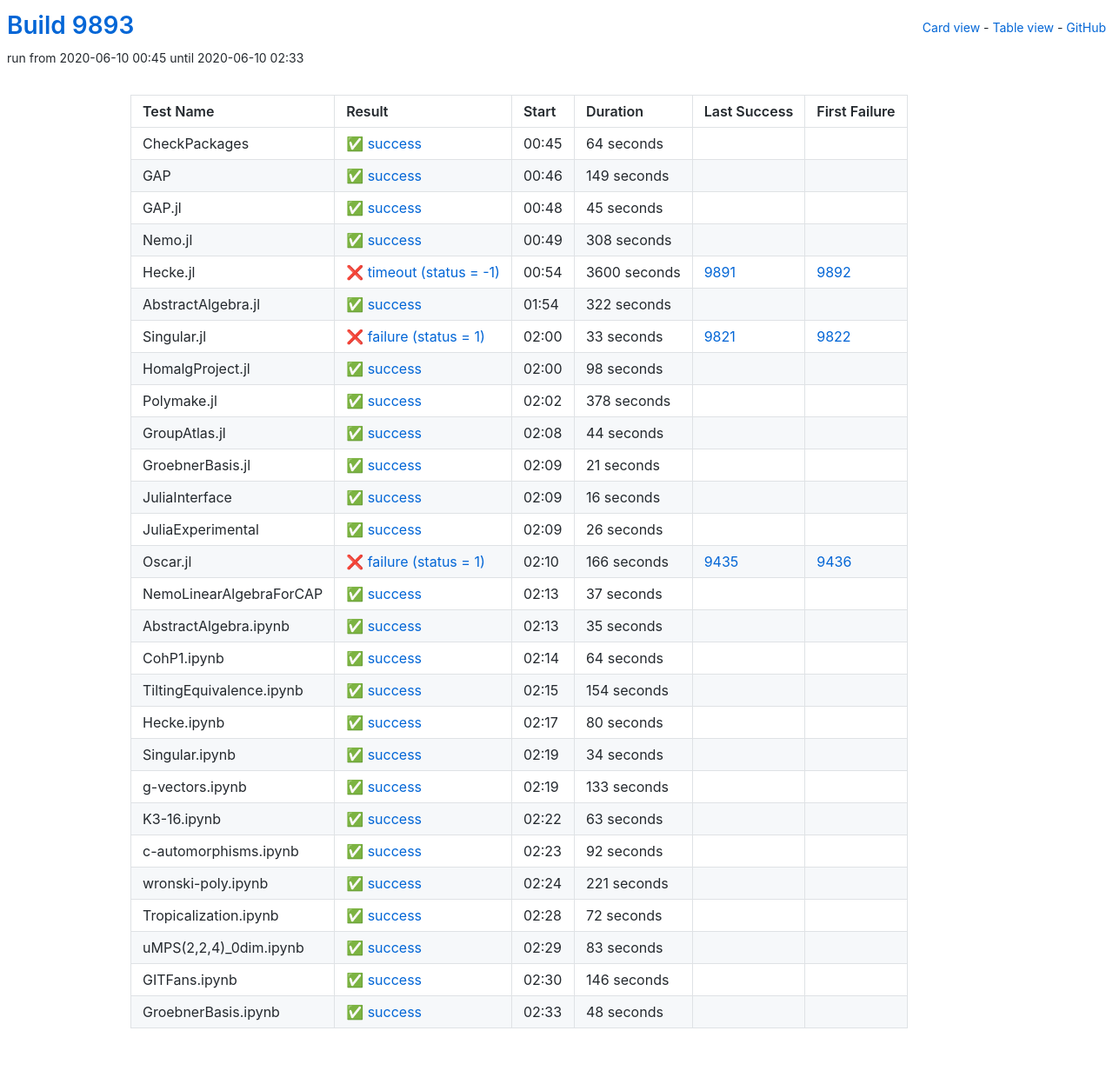
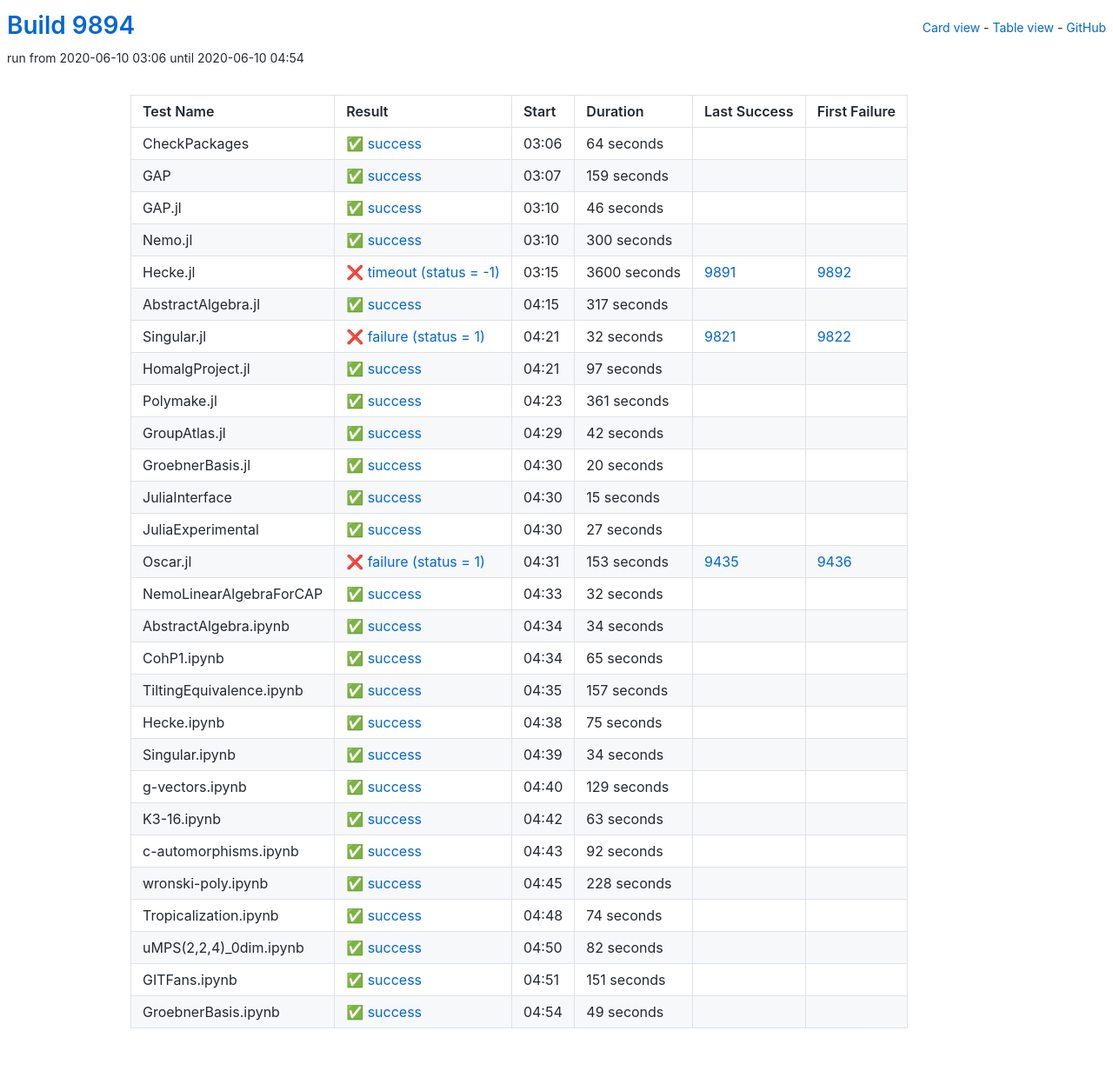
Before and after one commit to oscar-system/oscar-ci-status, a Jekyll site: the page built from table.html, in a window 1280 px wide. Shown: the whole page at 87% size. Built offline with Jekyll 4.4.1, drawn with Linux system fonts in a browser that asks for light colours.

Commit message:
Build 9894

```diff
--- a/_data/ci.yml
+++ b/_data/ci.yml
@@ -1,5 +1,5 @@
-build: 9893
-build_url: https://oscarci.mathematik.uni-kl.de/job/oscar/9893/
+build: 9894
+build_url: https://oscarci.mathematik.uni-kl.de/job/oscar/9894/
 job: oscar
 tests:
 - duration: 64
@@ -9,45 +9,45 @@
   id: checkpackages
   last_success: false
   last_success_url: null
-  log: https://oscarci.mathematik.uni-kl.de/job/oscar/9893/artifact/logs/build-9893/CheckPackages.log
+  log: https://oscarci.mathematik.uni-kl.de/job/oscar/9894/artifact/logs/build-9894/CheckPackages.log
   name: CheckPackages
-  start: 2020-06-10 00:45
+  start: 2020-06-10 03:06
   status: success
   success: true
-- duration: 149
+- duration: 159
   exitcode: 0
   first_failure: false
   first_failure_url: null
   id: gap
   last_success: false
   last_success_url: null
-  log: https://oscarci.mathematik.uni-kl.de/job/oscar/9893/artifact/logs/build-9893/GAP.log
+  log: https://oscarci.mathematik.uni-kl.de/job/oscar/9894/artifact/logs/build-9894/GAP.log
   name: GAP
-  start: 2020-06-10 00:46
+  start: 2020-06-10 03:07
   status: success
   success: true
-- duration: 45
+- duration: 46
   exitcode: 0
   first_failure: false
   first_failure_url: null
   id: gap-jl
   last_success: false
   last_success_url: null
-  log: https://oscarci.mathematik.uni-kl.de/job/oscar/9893/artifact/logs/build-9893/GAP.jl.log
+  log: https://oscarci.mathematik.uni-kl.de/job/oscar/9894/artifact/logs/build-9894/GAP.jl.log
   name: GAP.jl
-  start: 2020-06-10 00:48
+  start: 2020-06-10 03:10
   status: success
   success: true
-- duration: 308
+- duration: 300
   exitcode: 0
   first_failure: false
   first_failure_url: null
   id: nemo-jl
   last_success: false
   last_success_url: null
-  log: https://oscarci.mathematik.uni-kl.de/job/oscar/9893/artifact/logs/build-9893/Nemo.jl.log
+  log: https://oscarci.mathematik.uni-kl.de/job/oscar/9894/artifact/logs/build-9894/Nemo.jl.log
   name: Nemo.jl
-  start: 2020-06-10 00:49
+  start: 2020-06-10 03:10
   status: success
   success: true
 - duration: 3600
@@ -57,177 +57,177 @@
   id: hecke-jl
   last_success: 9891
   last_success_url: https://oscarci.mathematik.uni-kl.de/job/oscar/9891/
-  log: https://oscarci.mathematik.uni-kl.de/job/oscar/9893/artifact/logs/build-9893/Hecke.jl.log
+  log: https://oscarci.mathematik.uni-kl.de/job/oscar/9894/artifact/logs/build-9894/Hecke.jl.log
   name: Hecke.jl
-  start: 2020-06-10 00:54
+  start: 2020-06-10 03:15
   status: timeout
   success: false
-- duration: 322
+- duration: 317
   exitcode: 0
   first_failure: false
   first_failure_url: null
   id: abstractalgebra-jl
   last_success: false
   last_success_url: null
-  log: https://oscarci.mathematik.uni-kl.de/job/oscar/9893/artifact/logs/build-9893/AbstractAlgebra.jl.log
+  log: https://oscarci.mathematik.uni-kl.de/job/oscar/9894/artifact/logs/build-9894/AbstractAlgebra.jl.log
   name: AbstractAlgebra.jl
-  start: 2020-06-10 01:54
+  start: 2020-06-10 04:15
   status: success
   success: true
-- duration: 33
+- duration: 32
   exitcode: 1
   first_failure: 9822
   first_failure_url: https://oscarci.mathematik.uni-kl.de/job/oscar/9822/
   id: singular-jl
   last_success: 9821
   last_success_url: https://oscarci.mathematik.uni-kl.de/job/oscar/9821/
-  log: https://oscarci.mathematik.uni-kl.de/job/oscar/9893/artifact/logs/build-9893/Singular.jl.log
+  log: https://oscarci.mathematik.uni-kl.de/job/oscar/9894/artifact/logs/build-9894/Singular.jl.log
   name: Singular.jl
-  start: 2020-06-10 02:00
+  start: 2020-06-10 04:21
   status: failure
   success: false
-- duration: 98
+- duration: 97
   exitcode: 0
   first_failure: false
   first_failure_url: null
   id: homalgproject-jl
   last_success: false
   last_success_url: null
-  log: https://oscarci.mathematik.uni-kl.de/job/oscar/9893/artifact/logs/build-9893/HomalgProject.jl.log
+  log: https://oscarci.mathematik.uni-kl.de/job/oscar/9894/artifact/logs/build-9894/HomalgProject.jl.log
   name: HomalgProject.jl
-  start: 2020-06-10 02:00
+  start: 2020-06-10 04:21
   status: success
   success: true
-- duration: 378
+- duration: 361
   exitcode: 0
   first_failure: false
   first_failure_url: null
   id: polymake-jl
   last_success: false
   last_success_url: null
-  log: https://oscarci.mathematik.uni-kl.de/job/oscar/9893/artifact/logs/build-9893/Polymake.jl.log
+  log: https://oscarci.mathematik.uni-kl.de/job/oscar/9894/artifact/logs/build-9894/Polymake.jl.log
   name: Polymake.jl
-  start: 2020-06-10 02:02
+  start: 2020-06-10 04:23
   status: success
   success: true
-- duration: 44
+- duration: 42
   exitcode: 0
   first_failure: false
   first_failure_url: null
   id: groupatlas-jl
   last_success: false
   last_success_url: null
-  log: https://oscarci.mathematik.uni-kl.de/job/oscar/9893/artifact/logs/build-9893/GroupAtlas.jl.log
+  log: https://oscarci.mathematik.uni-kl.de/job/oscar/9894/artifact/logs/build-9894/GroupAtlas.jl.log
   name: GroupAtlas.jl
-  start: 2020-06-10 02:08
+  start: 2020-06-10 04:29
   status: success
   success: true
-- duration: 21
+- duration: 20
   exitcode: 0
   first_failure: false
   first_failure_url: null
   id: groebnerbasis-jl
   last_success: false
   last_success_url: null
-  log: https://oscarci.mathematik.uni-kl.de/job/oscar/9893/artifact/logs/build-9893/GroebnerBasis.jl.log
+  log: https://oscarci.mathematik.uni-kl.de/job/oscar/9894/artifact/logs/build-9894/GroebnerBasis.jl.log
   name: GroebnerBasis.jl
-  start: 2020-06-10 02:09
+  start: 2020-06-10 04:30
   status: success
   success: true
-- duration: 16
+- duration: 15
   exitcode: 0
   first_failure: false
   first_failure_url: null
   id: juliainterface
   last_success: false
   last_success_url: null
-  log: https://oscarci.mathematik.uni-kl.de/job/oscar/9893/artifact/logs/build-9893/JuliaInterface.log
+  log: https://oscarci.mathematik.uni-kl.de/job/oscar/9894/artifact/logs/build-9894/JuliaInterface.log
   name: JuliaInterface
-  start: 2020-06-10 02:09
+  start: 2020-06-10 04:30
   status: success
   success: true
-- duration: 26
+- duration: 27
   exitcode: 0
   first_failure: false
   first_failure_url: null
   id: juliaexperimental
   last_success: false
   last_success_url: null
-  log: https://oscarci.mathematik.uni-kl.de/job/oscar/9893/artifact/logs/build-9893/JuliaExperimental.log
+  log: https://oscarci.mathematik.uni-kl.de/job/oscar/9894/artifact/logs/build-9894/JuliaExperimental.log
   name: JuliaExperimental
-  start: 2020-06-10 02:09
+  start: 2020-06-10 04:30
   status: success
   success: true
-- duration: 166
+- duration: 153
   exitcode: 1
   first_failure: 9436
   first_failure_url: https://oscarci.mathematik.uni-kl.de/job/oscar/9436/
   id: oscar-jl
   last_success: 9435
   last_success_url: https://oscarci.mathematik.uni-kl.de/job/oscar/9435/
-  log: https://oscarci.mathematik.uni-kl.de/job/oscar/9893/artifact/logs/build-9893/Oscar.jl.log
+  log: https://oscarci.mathematik.uni-kl.de/job/oscar/9894/artifact/logs/build-9894/Oscar.jl.log
   name: Oscar.jl
-  start: 2020-06-10 02:10
+  start: 2020-06-10 04:31
   status: failure
   success: false
-- duration: 37
+- duration: 32
   exitcode: 0
   first_failure: false
   first_failure_url: null
   id: nemolinearalgebraforcap
   last_success: false
   last_success_url: null
-  log: https://oscarci.mathematik.uni-kl.de/job/oscar/9893/artifact/logs/build-9893/NemoLinearAlgebraForCAP.log
+  log: https://oscarci.mathematik.uni-kl.de/job/oscar/9894/artifact/logs/build-9894/NemoLinearAlgebraForCAP.log
   name: NemoLinearAlgebraForCAP
-  start: 2020-06-10 02:13
+  start: 2020-06-10 04:33
   status: success
   success: true
-- duration: 35
+- duration: 34
   exitcode: 0
   first_failure: false
   first_failure_url: null
   id: abstractalgebra-ipynb
   last_success: false
   last_success_url: null
-  log: https://oscarci.mathematik.uni-kl.de/job/oscar/9893/artifact/logs/build-9893/AbstractAlgebra.ipynb.log
+  log: https://oscarci.mathematik.uni-kl.de/job/oscar/9894/artifact/logs/build-9894/AbstractAlgebra.ipynb.log
   name: AbstractAlgebra.ipynb
-  start: 2020-06-10 02:13
+  start: 2020-06-10 04:34
   status: success
   success: true
-- duration: 64
+- duration: 65
   exitcode: 0
   first_failure: false
   first_failure_url: null
   id: cohp1-ipynb
   last_success: false
   last_success_url: null
-  log: https://oscarci.mathematik.uni-kl.de/job/oscar/9893/artifact/logs/build-9893/CohP1.ipynb.log
+  log: https://oscarci.mathematik.uni-kl.de/job/oscar/9894/artifact/logs/build-9894/CohP1.ipynb.log
   name: CohP1.ipynb
-  start: 2020-06-10 02:14
+  start: 2020-06-10 04:34
   status: success
   success: true
-- duration: 154
+- duration: 157
   exitcode: 0
   first_failure: false
   first_failure_url: null
   id: tiltingequivalence-ipynb
   last_success: false
   last_success_url: null
-  log: https://oscarci.mathematik.uni-kl.de/job/oscar/9893/artifact/logs/build-9893/TiltingEquivalence.ipynb.log
+  log: https://oscarci.mathematik.uni-kl.de/job/oscar/9894/artifact/logs/build-9894/TiltingEquivalence.ipynb.log
   name: TiltingEquivalence.ipynb
-  start: 2020-06-10 02:15
+  start: 2020-06-10 04:35
   status: success
   success: true
-- duration: 80
+- duration: 75
   exitcode: 0
   first_failure: false
   first_failure_url: null
   id: hecke-ipynb
   last_success: false
   last_success_url: null
-  log: https://oscarci.mathematik.uni-kl.de/job/oscar/9893/artifact/logs/build-9893/Hecke.ipynb.log
+  log: https://oscarci.mathematik.uni-kl.de/job/oscar/9894/artifact/logs/build-9894/Hecke.ipynb.log
   name: Hecke.ipynb
-  start: 2020-06-10 02:17
+  start: 2020-06-10 04:38
   status: success
   success: true
 - duration: 34
@@ -237,21 +237,21 @@
   id: singular-ipynb
   last_success: false
   last_success_url: null
-  log: https://oscarci.mathematik.uni-kl.de/job/oscar/9893/artifact/logs/build-9893/Singular.ipynb.log
+  log: https://oscarci.mathematik.uni-kl.de/job/oscar/9894/artifact/logs/build-9894/Singular.ipynb.log
   name: Singular.ipynb
-  start: 2020-06-10 02:19
+  start: 2020-06-10 04:39
   status: success
   success: true
-- duration: 133
+- duration: 129
   exitcode: 0
   first_failure: false
   first_failure_url: null
   id: g-vectors-ipynb
   last_success: false
   last_success_url: null
-  log: https://oscarci.mathematik.uni-kl.de/job/oscar/9893/artifact/logs/build-9893/g-vectors.ipynb.log
+  log: https://oscarci.mathematik.uni-kl.de/job/oscar/9894/artifact/logs/build-9894/g-vectors.ipynb.log
   name: g-vectors.ipynb
-  start: 2020-06-10 02:19
+  start: 2020-06-10 04:40
   status: success
   success: true
 - duration: 63
@@ -261,9 +261,9 @@
   id: k3-16-ipynb
   last_success: false
   last_success_url: null
-  log: https://oscarci.mathematik.uni-kl.de/job/oscar/9893/artifact/logs/build-9893/K3-16.ipynb.log
+  log: https://oscarci.mathematik.uni-kl.de/job/oscar/9894/artifact/logs/build-9894/K3-16.ipynb.log
   name: K3-16.ipynb
-  start: 2020-06-10 02:22
+  start: 2020-06-10 04:42
   status: success
   success: true
 - duration: 92
@@ -273,68 +273,68 @@
   id: c-automorphisms-ipynb
   last_success: false
   last_success_url: null
-  log: https://oscarci.mathematik.uni-kl.de/job/oscar/9893/artifact/logs/build-9893/c-automorphisms.ipynb.log
+  log: https://oscarci.mathematik.uni-kl.de/job/oscar/9894/artifact/logs/build-9894/c-automorphisms.ipynb.log
   name: c-automorphisms.ipynb
-  start: 2020-06-10 02:23
+  start: 2020-06-10 04:43
   status: success
   success: true
-- duration: 221
+- duration: 228
   exitcode: 0
   first_failure: false
   first_failure_url: null
   id: wronski-poly-ipynb
   last_success: false
   last_success_url: null
-  log: https://oscarci.mathematik.uni-kl.de/job/oscar/9893/artifact/logs/build-9893/wronski-poly.ipynb.log
+  log: https://oscarci.mathematik.uni-kl.de/job/oscar/9894/artifact/logs/build-9894/wronski-poly.ipynb.log
   name: wronski-poly.ipynb
-  start: 2020-06-10 02:24
+  start: 2020-06-10 04:45
   status: success
   success: true
-- duration: 72
+- duration: 74
   exitcode: 0
   first_failure: false
   first_failure_url: null
   id: tropicalization-ipynb
   last_success: false
   last_success_url: null
-  log: https://oscarci.mathematik.uni-kl.de/job/oscar/9893/artifact/logs/build-9893/Tropicalization.ipynb.log
+  log: https://oscarci.mathematik.uni-kl.de/job/oscar/9894/artifact/logs/build-9894/Tropicalization.ipynb.log
   name: Tropicalization.ipynb
-  start: 2020-06-10 02:28
+  start: 2020-06-10 04:48
   status: success
   success: true
-- duration: 83
+- duration: 82
   exitcode: 0
   first_failure: false
   first_failure_url: null
   id: umps-2-2-4-0dim-ipynb
   last_success: false
   last_success_url: null
-  log: https://oscarci.mathematik.uni-kl.de/job/oscar/9893/artifact/logs/build-9893/uMPS-2-2-4-_0dim.ipynb.log
+  log: https://oscarci.mathematik.uni-kl.de/job/oscar/9894/artifact/logs/build-9894/uMPS-2-2-4-_0dim.ipynb.log
   name: uMPS(2,2,4)_0dim.ipynb
-  start: 2020-06-10 02:29
+  start: 2020-06-10 04:50
   status: success
   success: true
-- duration: 146
+- duration: 151
   exitcode: 0
   first_failure: false
   first_failure_url: null
   id: gitfans-ipynb
   last_success: false
   last_success_url: null
-  log: https://oscarci.mathematik.uni-kl.de/job/oscar/9893/artifact/logs/build-9893/GITFans.ipynb.log
+  log: https://oscarci.mathematik.uni-kl.de/job/oscar/9894/artifact/logs/build-9894/GITFans.ipynb.log
   name: GITFans.ipynb
-  start: 2020-06-10 02:30
+  start: 2020-06-10 04:51
   status: success
   success: true
-- duration: 48
+- duration: 49
   exitcode: 0
   first_failure: false
   first_failure_url: null
   id: groebnerbasis-ipynb
   last_success: false
   last_success_url: null
-  log: https://oscarci.mathematik.uni-kl.de/job/oscar/9893/artifact/logs/build-9893/GroebnerBasis.ipynb.log
+  log: https://oscarci.mathematik.uni-kl.de/job/oscar/9894/artifact/logs/build-9894/GroebnerBasis.ipynb.log
   name: GroebnerBasis.ipynb
-  start: 2020-06-10 02:33
+  start: 2020-06-10 04:54
   status: success
   success: true
```
Also changed, not shown: README.md.
